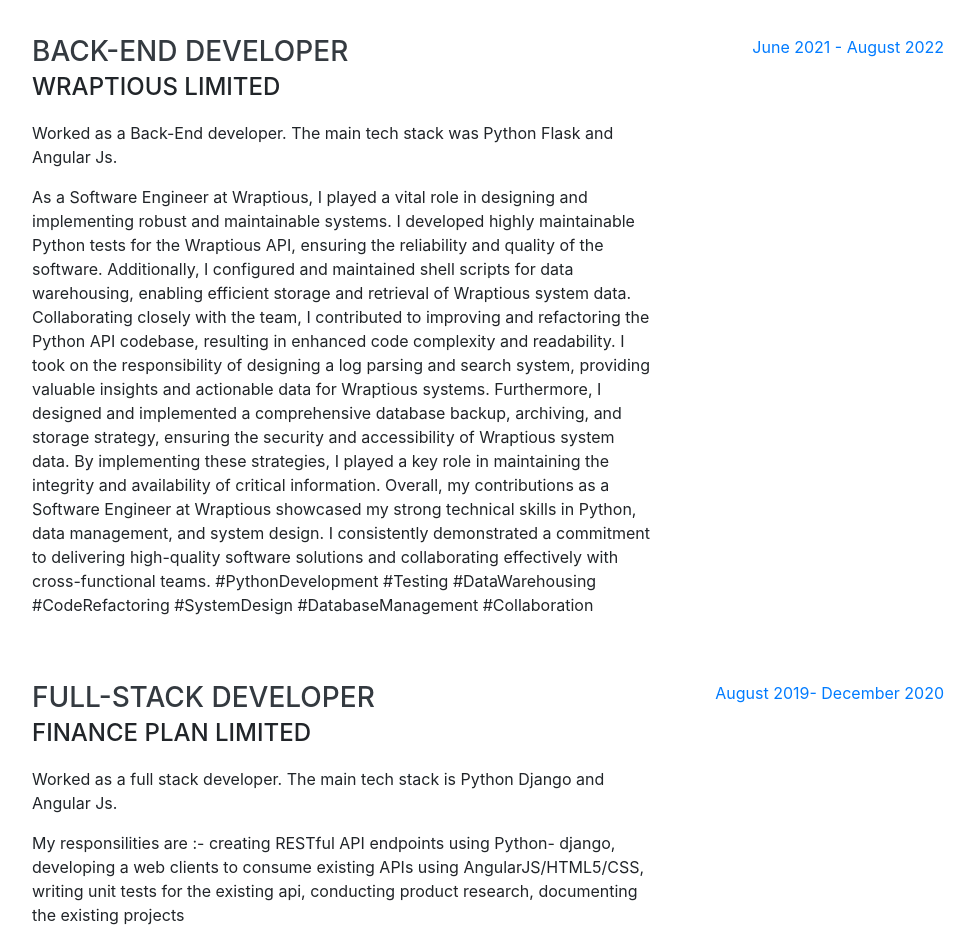
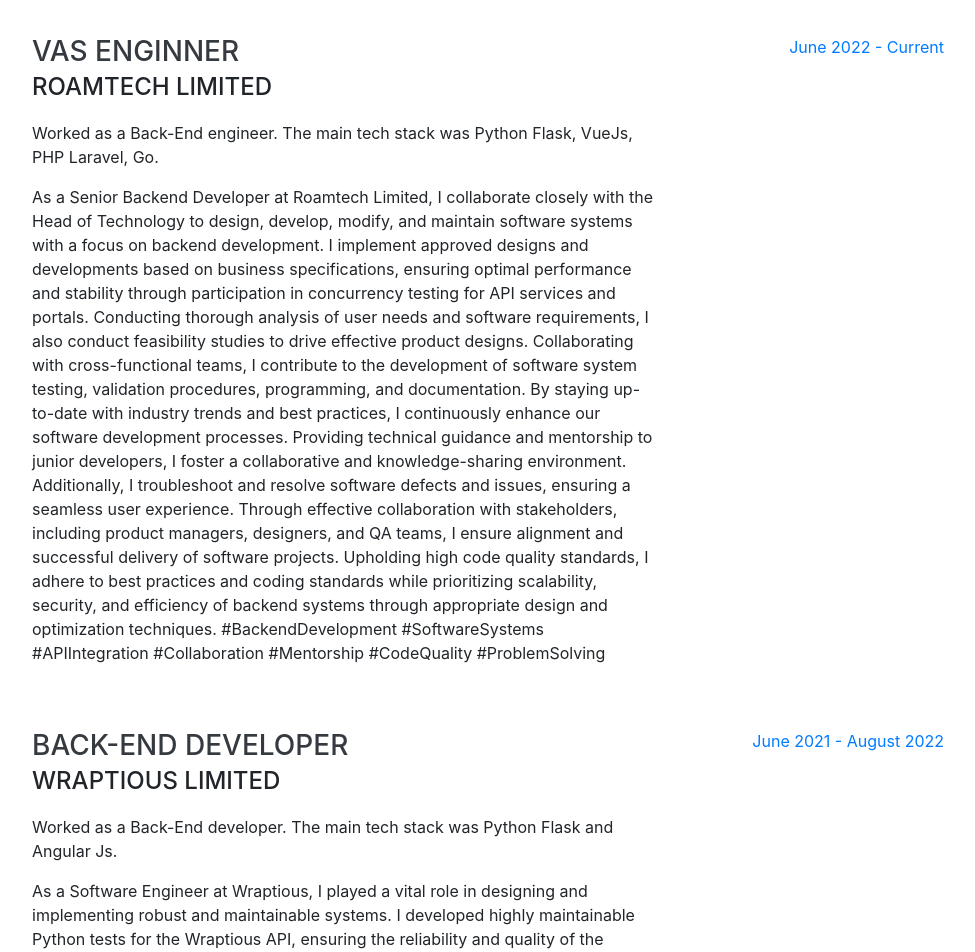
Before and after one commit to alovega/Portfolio-site, a website with bundled scripts: page index.html in a window 1280 px wide. Shown: the part 900-1852 px from the top of the page, without its empty margins (288-1263 px from the left). Built offline with nearby package versions, Linux system fonts and the light colour scheme; a web font is replaced by a local one.

Commit message:
Update job description

```diff
--- a/index.html
+++ b/index.html
@@ -105,6 +105,31 @@
 
         <div class="resume-item d-flex flex-column flex-md-row justify-content-between mb-5">
           <div class="resume-content">
+            <h3 class="mb-0">VAS Enginner</h3>
+            <div class="subheading mb-3">Roamtech Limited</div>
+            <p>Worked as a Back-End engineer. The main tech stack was Python Flask, VueJs, PHP Laravel, Go. </p>
+            <p>
+              As a Senior Backend Developer at Roamtech Limited, I collaborate closely with the Head of Technology to design, develop, modify, and maintain
+              software systems with a focus on backend development. I implement approved designs and developments based on business specifications, ensuring
+              optimal performance and stability through participation in concurrency testing for API services and portals. Conducting thorough analysis of
+              user needs and software requirements, I also conduct feasibility studies to drive effective product designs. Collaborating with cross-functional
+              teams, I contribute to the development of software system testing, validation procedures, programming, and documentation.
+              By staying up-to-date with industry trends and best practices, I continuously enhance our software development processes.
+              Providing technical guidance and mentorship to junior developers, I foster a collaborative and knowledge-sharing environment.
+              Additionally, I troubleshoot and resolve software defects and issues, ensuring a seamless user experience.
+              Through effective collaboration with stakeholders, including product managers, designers, and QA teams,
+              I ensure alignment and successful delivery of software projects. Upholding high code quality standards, I adhere to best practices and
+              coding standards while prioritizing scalability, security, and efficiency of backend systems through appropriate design and optimization techniques.
+              #BackendDevelopment #SoftwareSystems #APIIntegration #Collaboration #Mentorship #CodeQuality #ProblemSolving
+            </p>
+          </div>
+          <div class="resume-date text-md-right">
+            <span class="text-primary">June 2022 - Current</span>
+          </div>
+        </div>
+
+        <div class="resume-item d-flex flex-column flex-md-row justify-content-between mb-5">
+          <div class="resume-content">
             <h3 class="mb-0">Back-End Developer</h3>
             <div class="subheading mb-3">Wraptious Limited</div>
             <p>Worked as a Back-End developer. The main tech stack was Python Flask and Angular Js. </p>
@@ -120,13 +145,38 @@
             <span class="text-primary">June 2021 - August 2022</span>
           </div>
         </div>
+
+        <div class="resume-item d-flex flex-column flex-md-row justify-content-between mb-5">
+          <div class="resume-content">
+            <h3 class="mb-0">Back-end Egineer</h3>
+            <div class="subheading mb-3">Helppr AI</div>
+            <p>
+              Worked as a full stack developer. The main tech stack is Python Django and Angular Js.
+            </p>
+            <p>
+                During my tenure as a Backend Developer at Helppr AI, I played a key role in building and maintaining robust APIs that were utilized by both our customers and internal applications. I also took responsibility for building and maintaining SQL databases, ensuring efficient data storage and retrieval.
+                Within the role, I actively engaged in shell scripting to automate various tasks and streamline our processes. Additionally, I took charge of building and maintaining crucial task management integrations, such as Celery and RabbitMQ, to enhance our workflow efficiency.
+                Furthermore, I actively contributed to enhancing our DevOps stack and workflows, implementing best practices and tools to optimize the development and deployment processes. Collaborating closely with frontend engineers, I worked to optimize frontend/backend efficiency, ensuring a seamless and responsive user experience.
+                Throughout my time at [Company Name], I consistently demonstrated a strong technical aptitude, utilizing my skills in backend development, database management, shell scripting, and DevOps to drive impactful results.
+                #BackendDevelopment #APIs #SQLDatabase #ShellScripting #TaskManagement #DevOps #Collaboration
+            </p>
+          </div>
+          <div class="resume-date text-md-right">
+            <span class="text-primary">December 2020 - August 2021</span>
+          </div>
+        </div>
         <div class="resume-item d-flex flex-column flex-md-row justify-content-between mb-5">
           <div class="resume-content">
             <h3 class="mb-0">Full-stack Developer</h3>
             <div class="subheading mb-3">Finance Plan Limited</div>
             <p>Worked as a full stack developer. The main tech stack is Python Django and Angular Js. </p>
-            <p>My responsilities are :- creating  RESTful API endpoints using Python- django, developing a web clients to consume existing APIs using AngularJS/HTML5/CSS,
-                writing unit tests for the existing api, conducting product research, documenting the existing projects </p>
+            <p>
+              As a Python Developer at Finance Plan Limited, I played a crucial role in developing highly maintainable and robust code for the Finance system, which served as the core framework. I demonstrated a strong focus on code quality and followed best practices to ensure the stability and reliability of the system.
+              Collaborating closely with the banking and compliance department, I actively participated in the design and implementation of new application systems that aimed to enhance client requirements, particularly in terms of mobile computing capabilities. By leveraging my technical expertise and understanding of business needs, I contributed to the successful delivery of solutions aligned with client expectations.
+              Working as part of a cross-functional team, including business analysts, developers, and technical support professionals, I played an active role in gathering comprehensive requirement specifications for both new and existing applications. Through effective communication and collaboration, we were able to ensure that the development efforts addressed all necessary functionalities and met the expectations of stakeholders.
+              Throughout my tenure, I consistently demonstrated a commitment to delivering high-quality software solutions that met the needs of the finance industry. My ability to collaborate effectively with diverse teams and understand the intricate requirements of the business contributed to the success of our projects.
+              #PythonDevelopment #CodeQuality #FinanceSystems #ApplicationDesign #ClientRequirements #CrossFunctionalCollaboration
+            </p>
           </div>
           <div class="resume-date text-md-right">
             <span class="text-primary">August 2019- December 2020</span>
```
